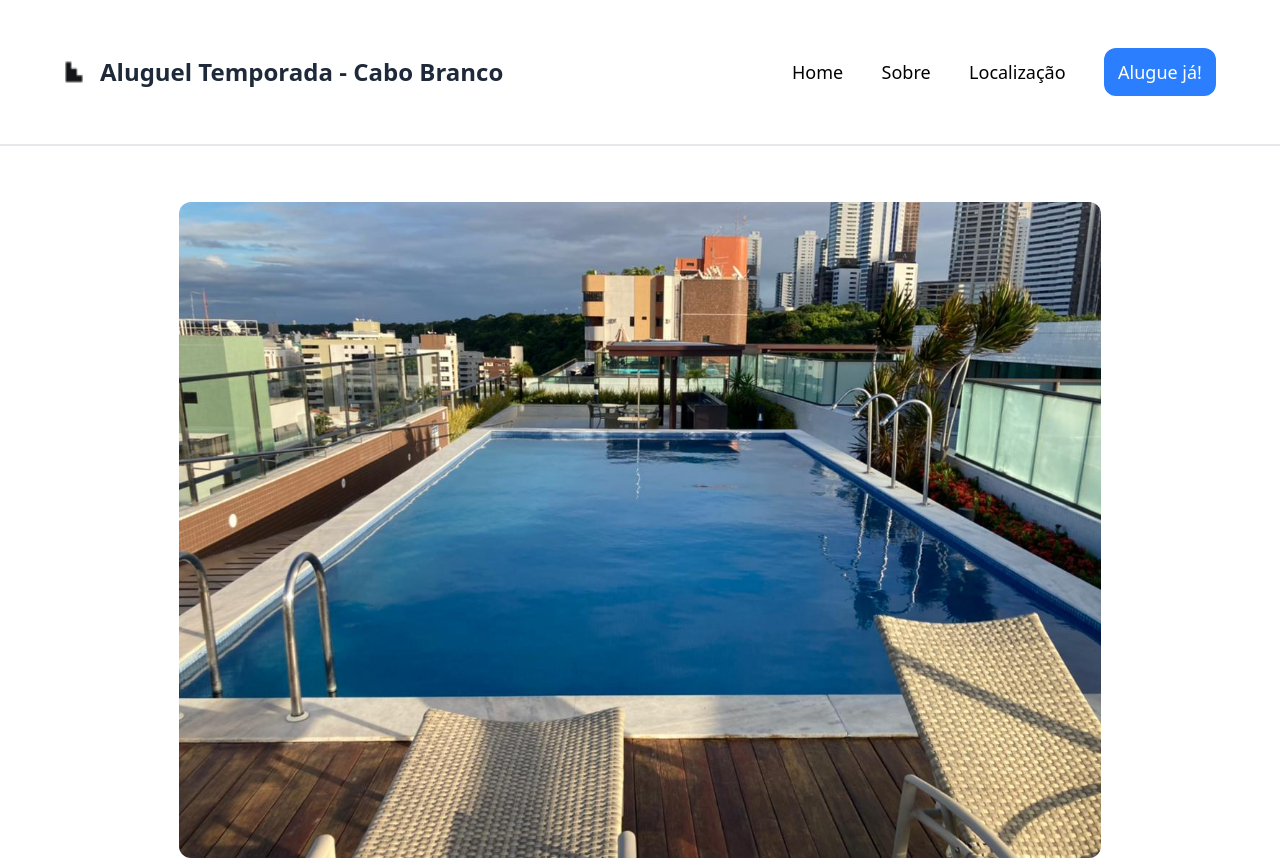
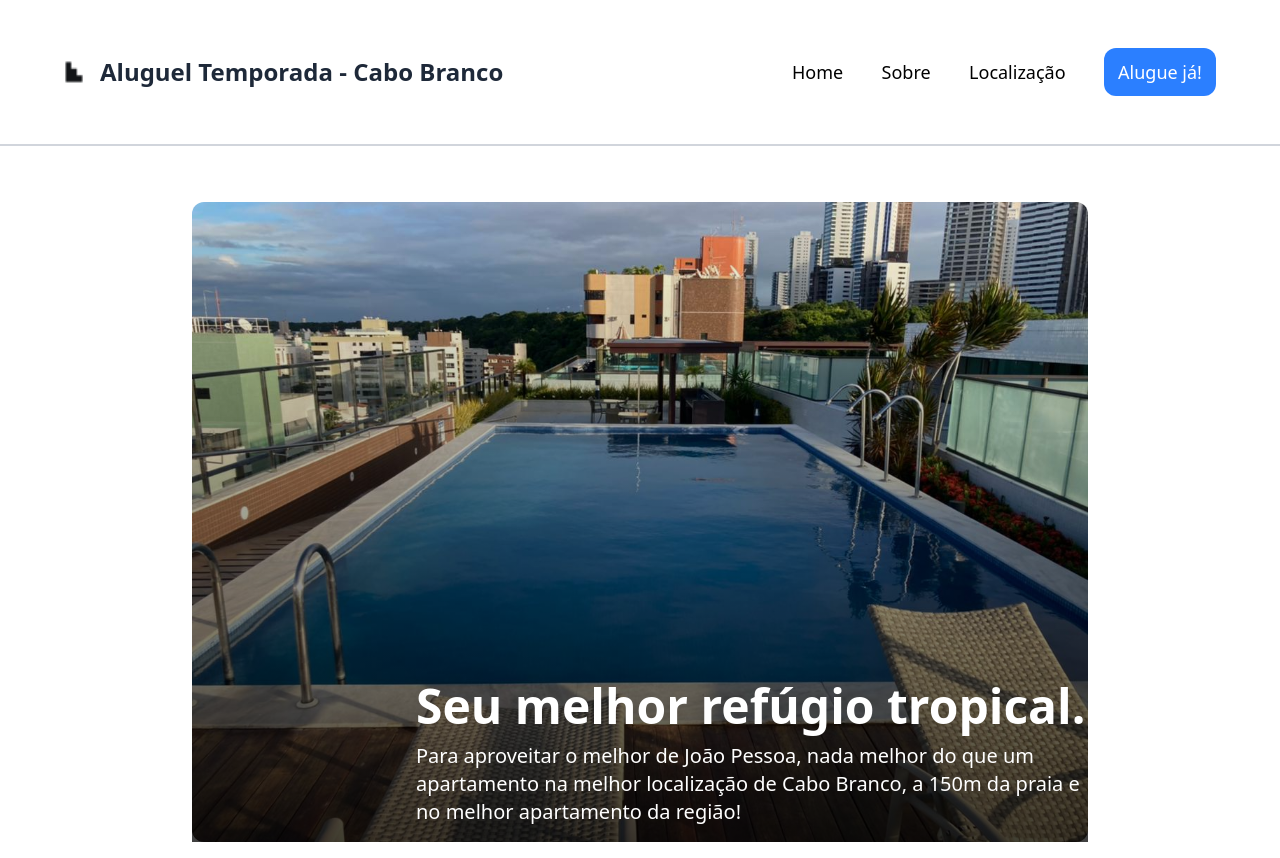
Before and after one commit to Lucasmenezes08/Landing_apt, a website: page src/index.html in a window 1280 px wide. Drawn offline with Linux system fonts and the light colour scheme.

Commit message:
:lipstick: refactor: Estilizar background, aplicar h1 e p/ linear gradient.

```diff
--- a/src/index.html
+++ b/src/index.html
@@ -6,12 +6,12 @@
     <title>Document</title>
     <link href="./output.css" rel="stylesheet">
 </head>
-<body class="bg-white shadow-md font-sans overflow-hidden">
-    <header class="bg-white w-full border-b-2 border-gray-200">
-        <nav class="flex justify-between items-center w-[90%] mx-auto py-12">
+<body class="bg-white shadow-md font-sans">
+    <header class="bg-white w-full border-b-2 border-gray-300">
+        <nav class="flex justify-between items-center w-[90%] mx-auto py-12 ">
             <a href="#" class="flex items-center gap-4">
                 <img class="w-5 h-6" src="./assets/fotos-apt/Depth 4, Frame 0.png" alt="Logo">
-                <span class="text-2xl font-semibold text-gray-800">Aluguel Temporada - Cabo Branco</span>
+                <span class="text-2xl font-bold text-gray-800">Aluguel Temporada - Cabo Branco</span>
             </a>
 
             <section class=" text-lg flex items-center gap-[3vw]">
@@ -24,9 +24,18 @@
     </header>
 
 
-    <section class="w-full flex justify-center items-center">
-        <section class="relative w-[72%] h-[82vh] bg-cover bg-center bg-[url('assets/fotos-apt/Fotoprincipal.jpeg')] mt-[3.5rem] rounded-xl">
+    <section class="w-full flex justify-center items-center text-white">
+        <section class="relative w-[70%] h-[80vh] bg-local bg-cover bg-center bg-[url('assets/fotos-apt/Fotoprincipal.jpeg')] mt-[3.5rem] rounded-xl">
+            <section class="absolute inset-0 bg-gradient-to-b from-transparent to-black opacity-75 z-0"></section>
 
+            <section class="absolute left-[25%] top-[75%] text-left items-center flex-col ">
+                <p class="text-5xl mb-3 font-extrabold tracking-normal">Seu melhor refúgio tropical.</p>
+
+                <p class="text-xl font-medium">
+                    Para aproveitar o melhor de João Pessoa, nada melhor do que um apartamento na melhor
+                    localização de Cabo Branco, a 150m da praia e no melhor apartamento da região!
+                </p>
+            </section>
         </section>
     </section>
 
```
Also changed, not shown: src/output.css.
